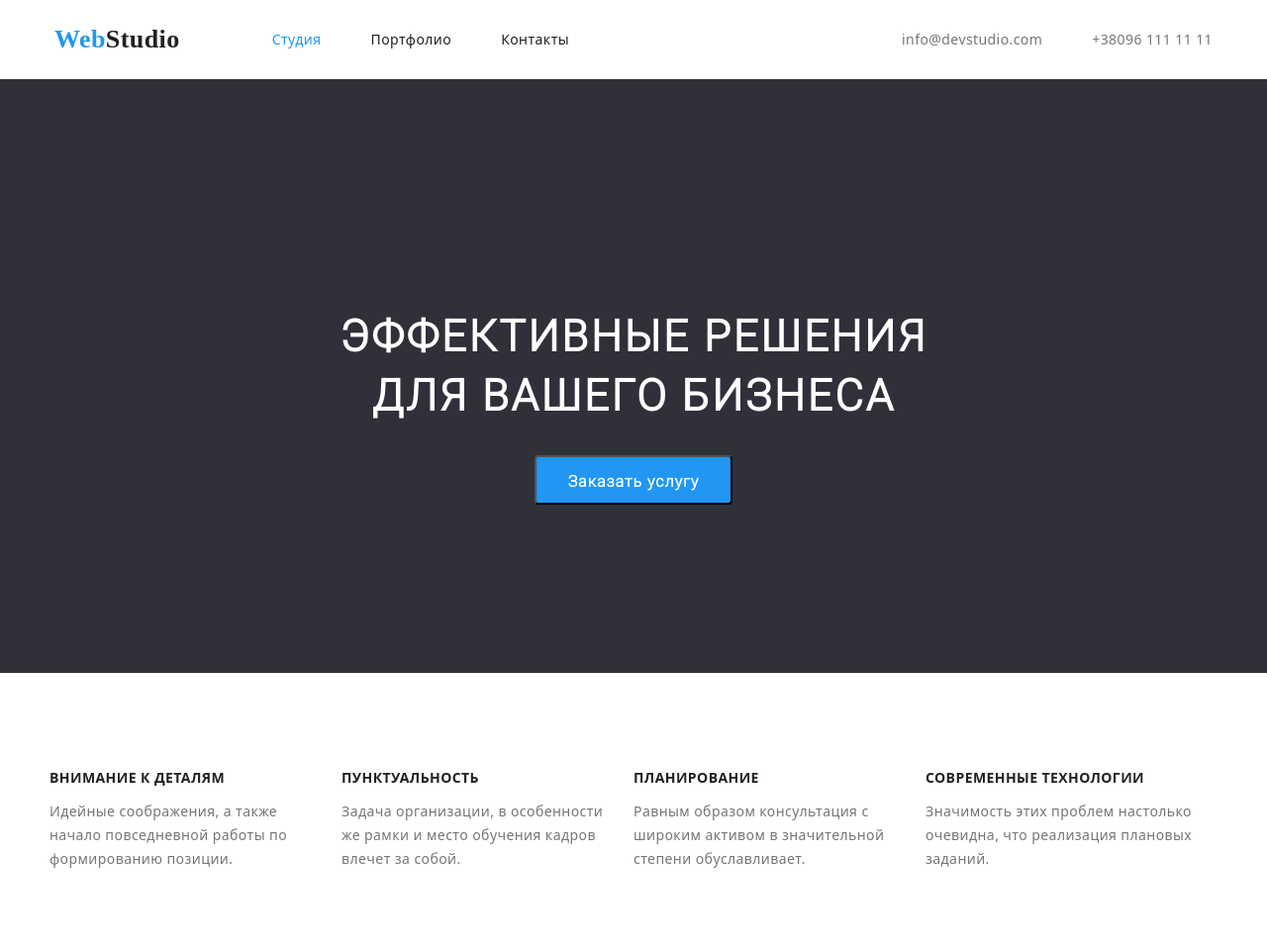
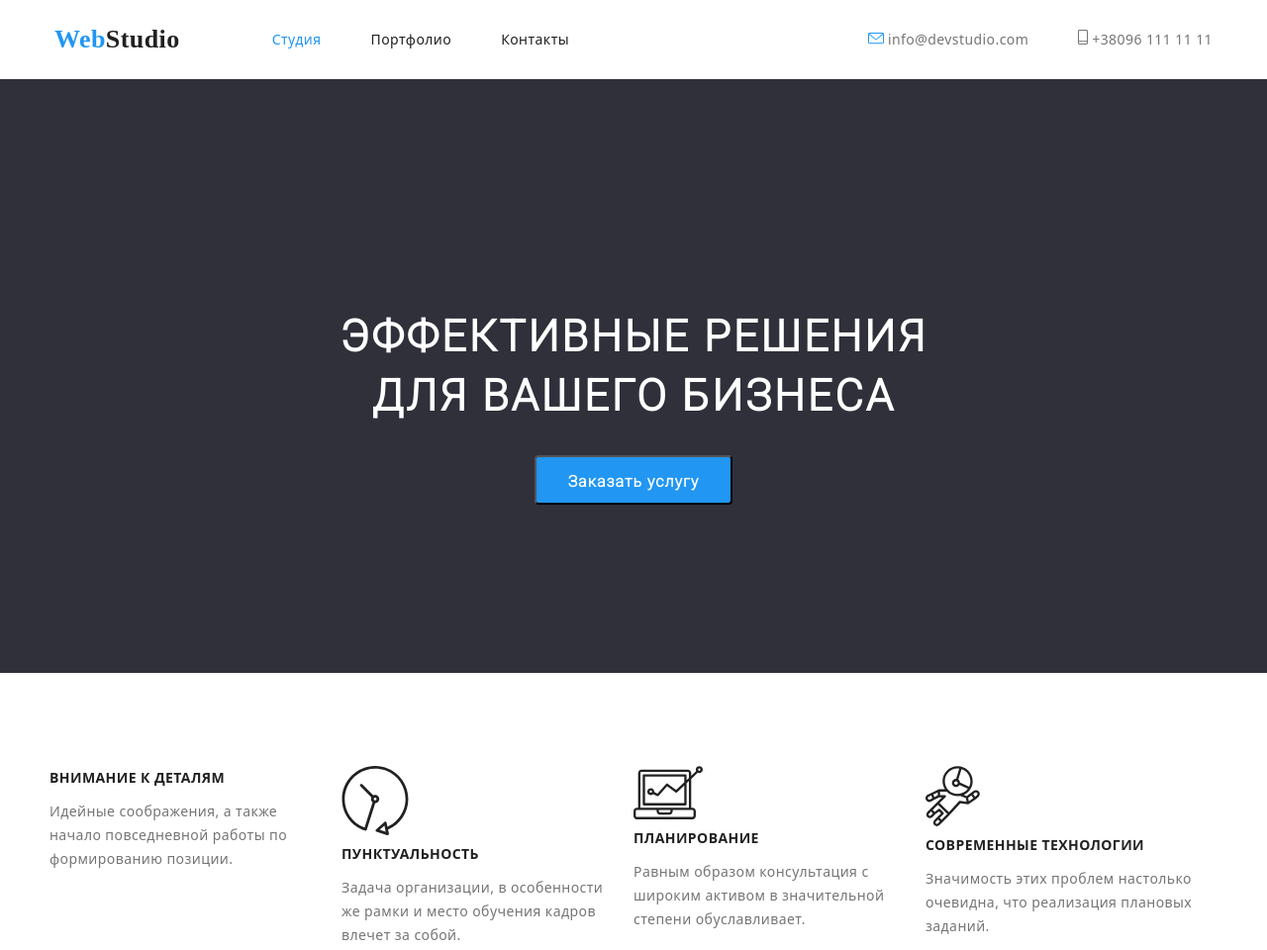
Before and after one commit to Fil1989/goit-markup-hw-04, a plain HTML site: page index.html in a window 1280 px wide. Shown: the top 960 px of the page at 99% size. Drawn offline with Linux system fonts and the light colour scheme.

Commit message:
раскомментировал картинки

```diff
--- a/index.html
+++ b/index.html
@@ -28,11 +28,11 @@
     </nav>
         <div class="header-contacts">
             <p><a href="mailto:info@devstudio.com">
-                <!-- <img src="./images/envelope.svg" alt="mail"> -->
+                <img src="./images/envelope.svg" alt="mail">
                 info@devstudio.com</a>
             </p>
                 <p><a href="tel:380961111111">
-                    <!-- <img src="./images/telephone.svg" alt="telephone"> -->
+                    <img src="./images/telephone.svg" alt="telephone">
                     +38096 111 11 11</a>
                 </p>
                 </div>
@@ -55,17 +55,17 @@
                 <p>Идейные соображения,    а также начало повседневной работы по формированию позиции.</p>
                 </li>
                 <li class="special-aspects">
-                    <!-- <img src="./images/vector-1.svg" alt=""> -->
+                    <img src="./images/vector-1.svg" alt="">
                     <h3>Пунктуальность</h3>
                     <p>Задача организации, в особенности же рамки и место обучения кадров влечет за собой.</p>
                 </li>
                 <li class="special-aspects">
-                    <!-- <img src="images/vector-2.svg" alt=""> -->
+                    <img src="images/vector-2.svg" alt="">
                     <h3>Планирование</h3>
                     <p>Равным образом консультация с широким активом в значительной степени обуславливает.</p>
                 </li>
                 <li class="special-aspects">
-                    <!-- <img src="./images/vector-3.svg" alt=""> -->
+                    <img src="./images/vector-3.svg" alt="">
                     <h3>Современные технологии</h3>
                     <p>Значимость этих проблем настолько очевидна, что реализация плановых заданий.</p>
                 </li>
```
